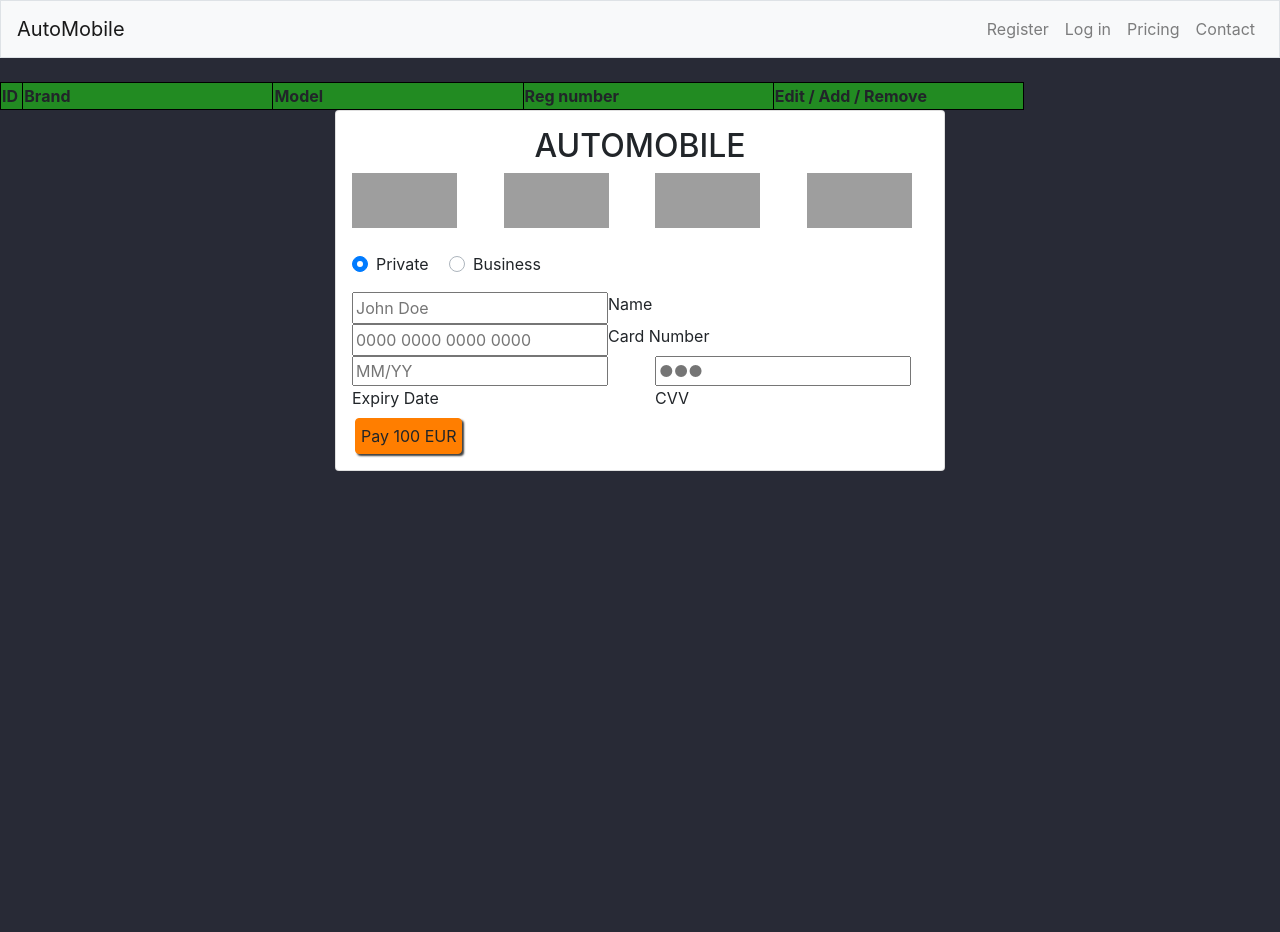
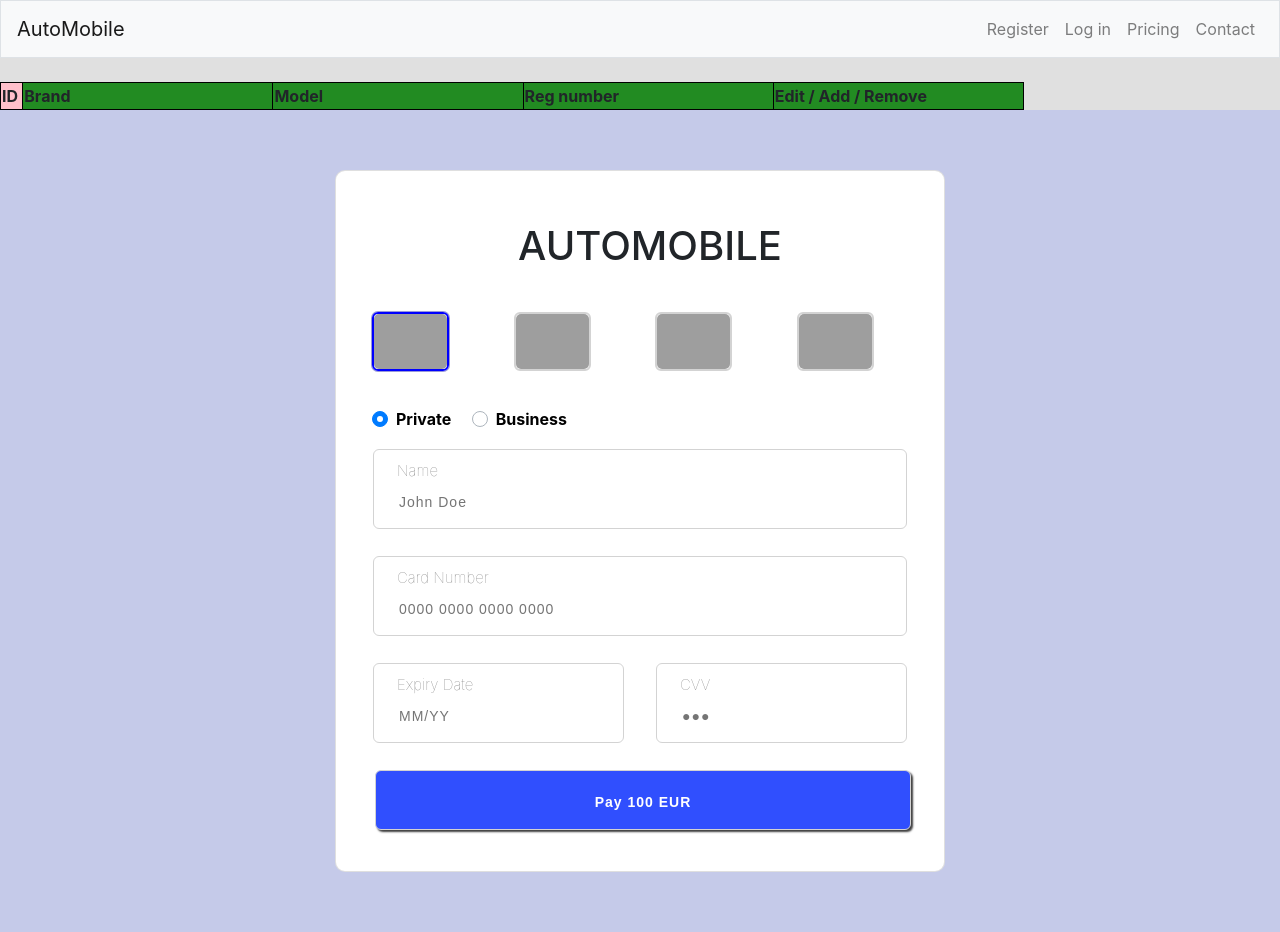
Before and after one commit to 0xbm/Vehicles, a Django app: page /pricing/pay in a window 1280 px wide. Before the commit the page ends 471 px from the top, so only its background shows below. Run offline with Django 4.2, Linux system fonts and the light colour scheme; lists and menus that the app fills with data are empty; some libraries are stand-ins or nearby versions; grey boxes are pictures that could not be loaded.

Commit message:
add css for paying

```diff
--- a/automobiles/static/style.css
+++ b/automobiles/static/style.css
@@ -11,7 +11,7 @@ table, th, td {
 
 .tab_id {
     width: 0.5%;
-    background-color: #228b22;
+    background-color: pink;
 }
 
 .tab {
@@ -48,10 +48,176 @@ button:active {
     box-shadow: 1px 1px 3px;
 }
 
-body {
-  background-color: #282a36;
+/*dodalem kropke przed body, nie wiem czy cos to zmienia - kropka dotyczy klasy body class='body' (nie sprawdzalem czy gdzies jest ta klasa*/
+.body {
+    background-color: #282a36;
+    /*background-color: maroon;*/
 }
 
-container {
-  background-color: #282a36;
+.container {
+    background-color: #282a36;
 }
+
+
+body {
+    background-color: #E0E0E0;
+}
+
+.card-pricing.popular {
+    z-index: 1;
+    border: 1px solid #007bff;
+}
+
+.card-pricing .list-unstyled li {
+    padding: .5rem 0;
+    color: #6c757d;
+    font-weight: 300;
+}
+
+.btn {
+    border-radius: 1px;
+    font-weight: 300;
+}
+
+.hvr:hover {
+
+    color: #fff;
+    background-color: #007bff;
+    border: 1px solid #007bff !important;
+}
+
+/*.center {*/
+/*    display: flex;*/
+/*    justify-content: center;*/
+/*    align-items: center;*/
+/*    height: 200px;*/
+/*    border: 3px solid green;*/
+/*}*/
+
+
+.container-fluid {
+    background-color: #C5CAE9;
+}
+
+.heading {
+    font-size: 40px;
+    margin-top: 35px;
+    margin-bottom: 30px;
+    padding-left: 20px;
+}
+
+.card {
+    border-radius: 10px !important;
+    margin-top: 60px;
+    margin-bottom: 60px;
+}
+
+.form-card {
+    margin-left: 20px;
+    margin-right: 20px;
+}
+
+.form-card input, .form-card textarea {
+    padding: 10px 15px 5px 15px;
+    border: none;
+    border: 1px solid lightgrey;
+    border-radius: 6px;
+    margin-bottom: 25px;
+    margin-top: 2px;
+    width: 100%;
+    box-sizing: border-box;
+    font-family: arial;
+    color: #2C3E50;
+    font-size: 14px;
+    letter-spacing: 1px;
+}
+
+.form-card input:focus, .form-card textarea:focus {
+    -moz-box-shadow: 0px 0px 0px 1.5px skyblue !important;
+    -webkit-box-shadow: 0px 0px 0px 1.5px skyblue !important;
+    box-shadow: 0px 0px 0px 1.5px skyblue !important;
+    font-weight: bold;
+    border: 1px solid #304FFE;
+    outline-width: 0;
+}
+
+.input-group {
+    position: relative;
+    width: 100%;
+    overflow: hidden;
+}
+
+.input-group input {
+    position: relative;
+    height: 80px;
+    margin-left: 1px;
+    margin-right: 1px;
+    border-radius: 6px;
+    padding-top: 30px;
+    padding-left: 25px;
+}
+
+.input-group label {
+    position: absolute;
+    height: 24px;
+    background: none;
+    border-radius: 6px;
+    line-height: 48px;
+    font-size: 15px;
+    color: gray;
+    width: 100%;
+    font-weight: 100;
+    padding-left: 25px;
+}
+
+input:focus + label {
+    color: #304FFE;
+}
+
+.btn-pay {
+    background-color: #304FFE;
+    height: 60px;
+    color: #ffffff !important;
+    font-weight: bold;
+}
+
+.btn-pay:hover {
+    background-color: #3F51B5;
+}
+
+.fit-image {
+    width: 100%;
+    object-fit: cover;
+}
+
+img {
+    border-radius: 5px;
+}
+
+.radio-group {
+    position: relative;
+    margin-bottom: 25px;
+}
+
+.radio {
+    display: inline-block;
+    border-radius: 6px;
+    box-sizing: border-box;
+    border: 2px solid lightgrey;
+    cursor: pointer;
+    margin: 12px 25px 12px 0px;
+}
+
+.radio:hover {
+    box-shadow: 0px 0px 0px 1px rgba(0, 0, 0, 0.2);
+}
+
+.radio.selected {
+    box-shadow: 0px 0px 0px 1px rgba(0, 0, 155, 0.4);
+    border: 2px solid blue;
+}
+
+.label-radio {
+    font-weight: bold;
+    color: #000000;
+}
```
